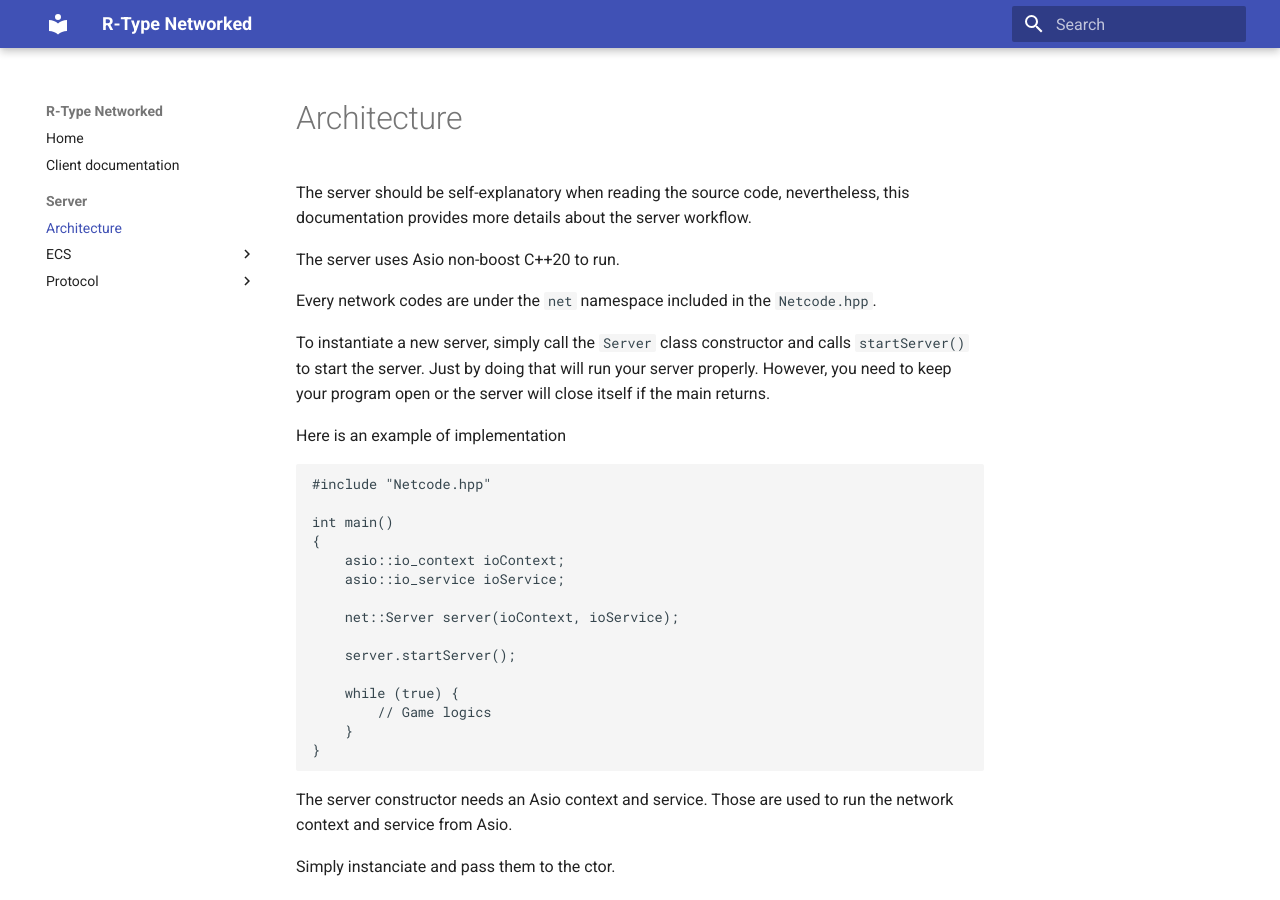
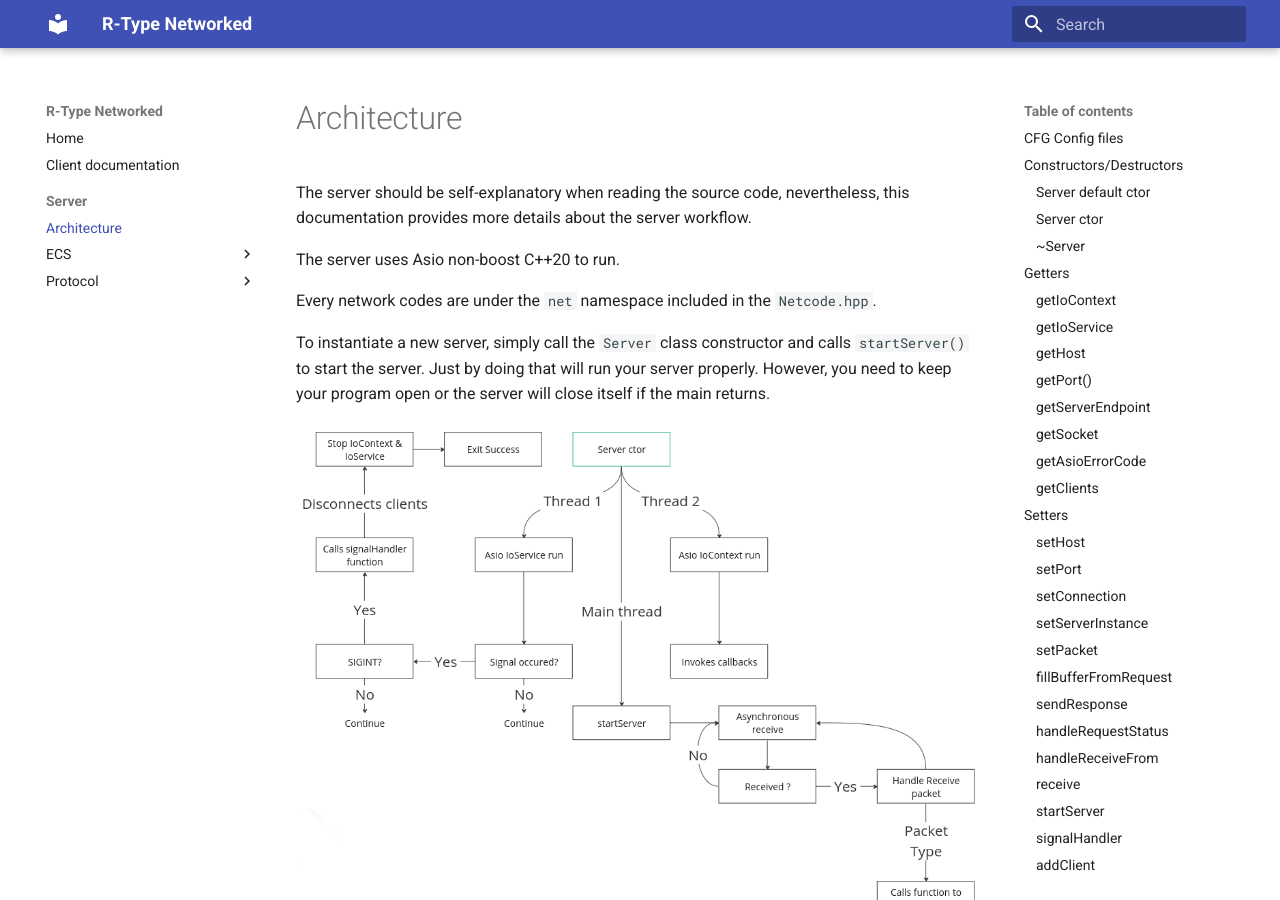
Before and after one commit to Divengerss/R-Type-documentations, an MkDocs documentation site: the page built from docs/Server/architecture.md, in a window 1280 px wide and 900 px high. Built offline with MkDocs 1.6.1 and Material for MkDocs 9.7.7, drawn with Linux system fonts in a browser that asks for light colours.

Commit message:
[ADD] Server architecture image and table of content
Changes to be committed:
	modified:   docs/Server/architecture.md
	new file:   docs/Server/architecture.png

````diff
--- a/docs/Server/architecture.md
+++ b/docs/Server/architecture.md
@@ -7,6 +7,8 @@ Every network codes are under the `net` namespace included in the `Netcode.hpp`.
 
 To instantiate a new server, simply call the `Server` class constructor and calls `startServer()` to start the server.
 Just by doing that will run your server properly. However, you need to keep your program open or the server will close itself if the main returns.
+
+![Architecture](architecture.png)
 
 Here is an example of implementation
 ```cpp
@@ -30,7 +32,7 @@ The server constructor needs an Asio context and service. Those are used to run
 
 Simply instanciate and pass them to the ctor.
 
-# CFG Config files
+## CFG Config files
 The configuration file is required to run the server with modified settings.
 It provides the host and port to listen to.
 
@@ -45,7 +47,8 @@ host=127.0.0.1
 port=12346
 ```
 
-# Constructors/Destructors
+
+## Constructors/Destructors
 ### Server default ctor
 `Server() = delete`
 
@@ -63,7 +66,8 @@ If unchanged in the code, they will be 127.0.0.1 for the host and 12346 for the
 
 The `Server` class destructor.
 
-# Getters
+
+## Getters
 ### getIoContext
 `asio::io_context &getIoContext() const noexcept`
 
@@ -104,7 +108,8 @@ Returns the Asio error code. This value is set whenever an error occures in the
 
 Returns the connected clients list as an unordered map. The key corresponds to the UUID of the client and the value its endpoint.
 
-# Setters
+
+## Setters
 ### setHost
 `void setHost(const std::string &host)`
 
````
Also changed, not shown: docs/Server/architecture.png (added).
